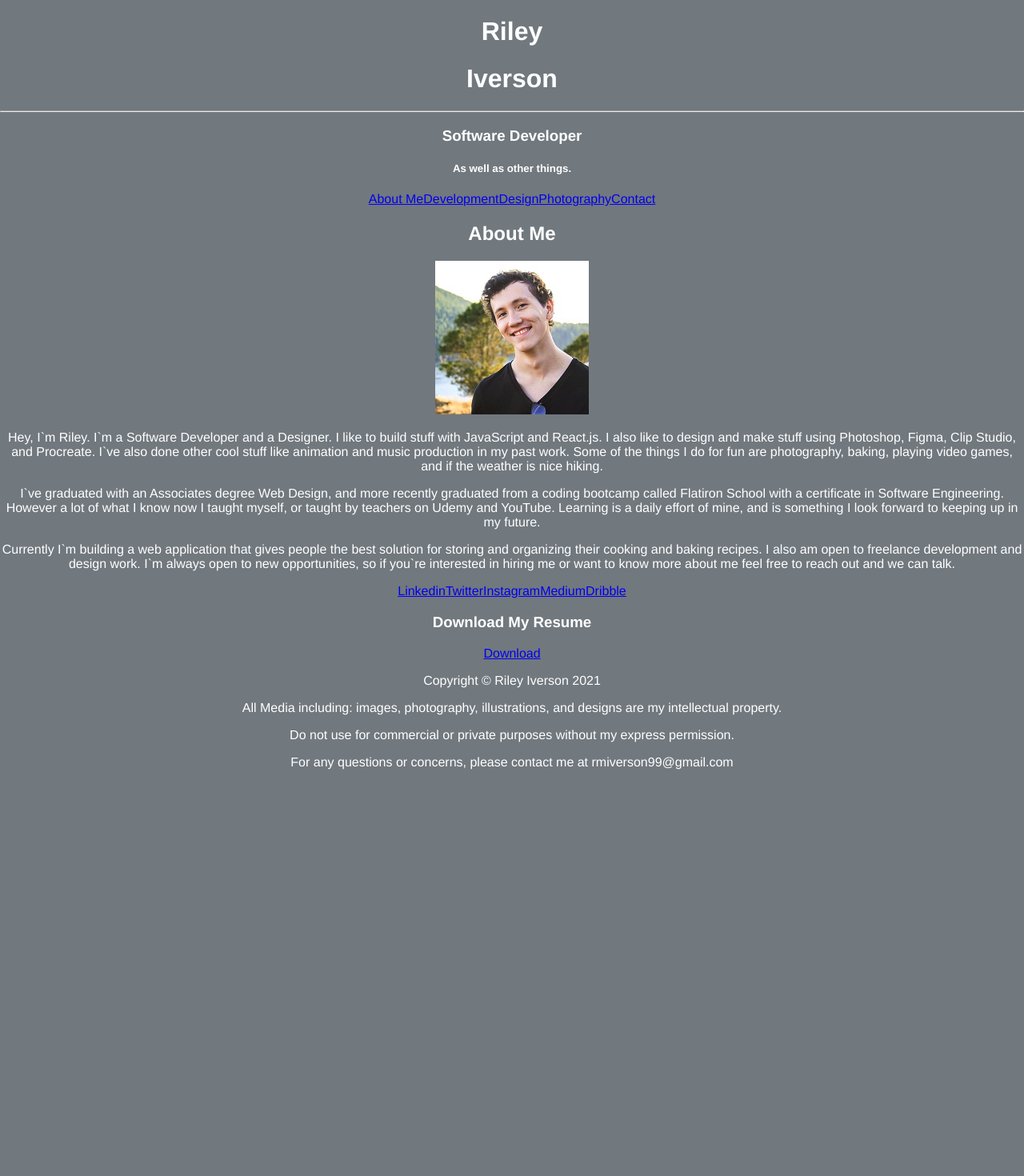
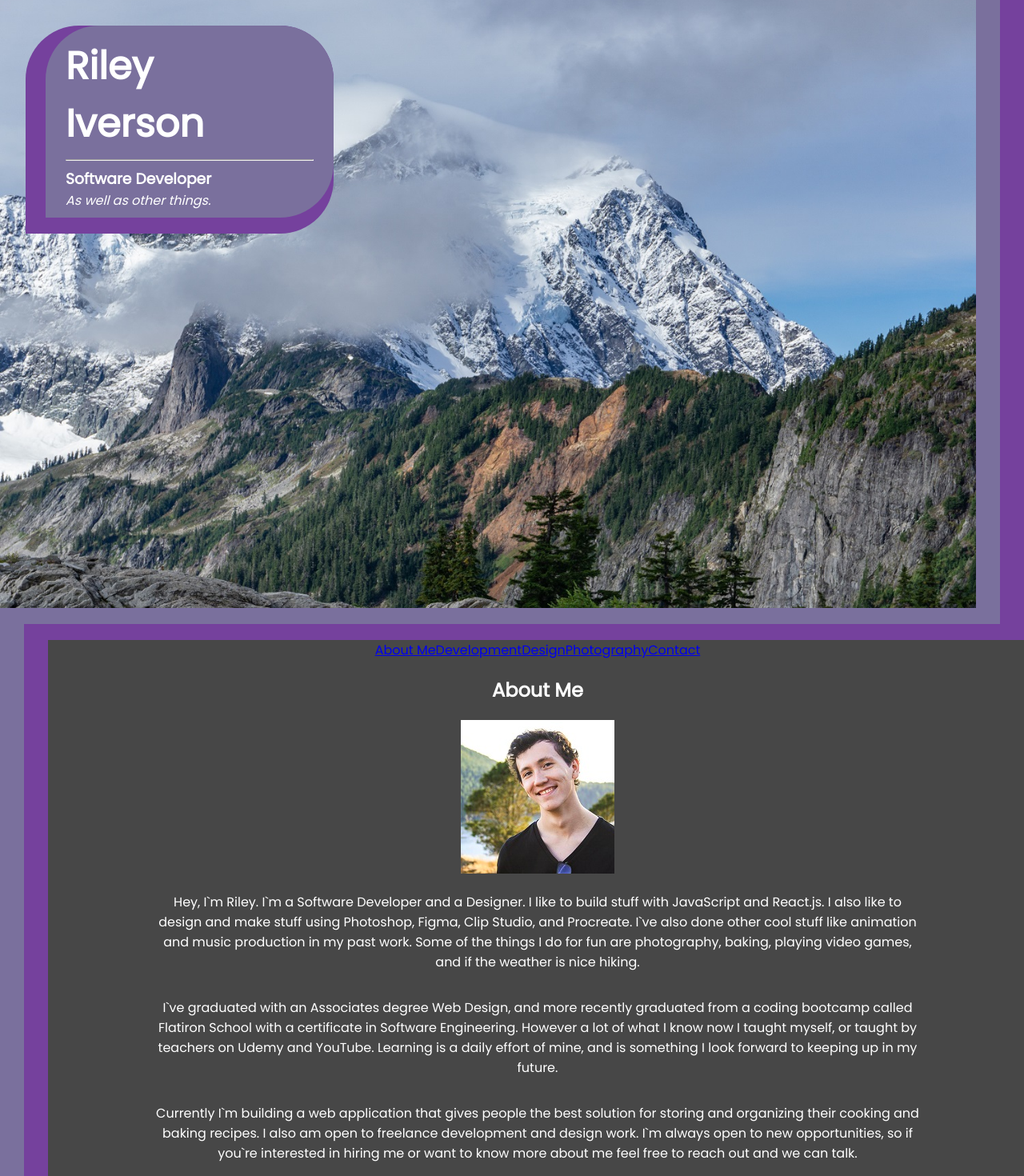
Before and after one commit to Rmiverson/rmiportfolio, a React (Create React App) app: page / in a window 1280 px wide. Shown: the top 1470 px of the page at 80% size. Before the commit the page ends 962 px from the top, so only its background shows below. Built offline with nearby package versions, Linux system fonts and the light colour scheme.

Commit message:
got super far on syling the landing page.

```diff
--- a/src/App.js
+++ b/src/App.js
@@ -1,13 +1,11 @@
 import React from 'react';
 import './scss/App.scss';
 import RouteBoard from './RoutBoard';
-import Footer from './components/Footer';
 
 const App = () => {
   return (
     <div className="App">
       <RouteBoard />
-      <Footer />
     </div>
   );
 };
--- a/src/components/Splash.js
+++ b/src/components/Splash.js
@@ -3,11 +3,13 @@ import React from "react";
 const Splash = () => {
   return (
     <div className="splash">
+      <div className="inner-bg">
         <h1>Riley</h1>
         <h1>Iverson</h1>
         <hr/>
         <h3>Software Developer</h3>
-            <h5>As well as other things.</h5>
+        <p>As well as other things.</p>
+      </div>
     </div>
   )
 }
--- a/src/containers/AboutMe.js
+++ b/src/containers/AboutMe.js
@@ -2,6 +2,7 @@ import React, { useState, useEffect } from "react";
 import Nav from "../components/Nav";
 import SocialBar from "../components/SocialBar";
 import Splash from "../components/Splash";
+import Footer from '../components/Footer';
 
 const AboutMe = () => {
   const [result, setResult] = useState({data: {}, status: null, message: null});
@@ -33,10 +34,35 @@ const AboutMe = () => {
     return (
       <div className="about-me">
         <div className="landing">
+          <div className="splash-content">
             <Splash />
+            <div className="landing-ribbon">
+              <div className="inner-landing-ribbon"></div>
             </div>
+          </div>
+
+          <div className="mid-ribbon-container">
+            <div className="mid-ribbon-corner-l">
+              <div className="inner-mid-ribbon-corner-l"></div>
+            </div>
+
+            <div className="mid-ribbon">
+              <div className="inner-mid-ribbon"></div>
+            </div>
+
+            <div className="mid-ribbon-corner-r">
+              <div className="inner-mid-ribbon-corner-r"></div>
+            </div>
+          </div>
+        </div>
+
+        <div className="lower-content">
+          <div className="body-ribbon">
+            <div className="inner-body-ribbon"></div>
+          </div>
+
+          <div className="main-body">
             <Nav />
-        <div className="main-body">
             <h2>About Me</h2>
             {result.data?.aboutMe?.map((value, index) => {
               if (index === 0) {
@@ -59,6 +85,9 @@ const AboutMe = () => {
               <h3>Download My Resume</h3>
               <a href={result.data?.resume}>Download</a>
             </div>
+
+            <Footer />
+          </div>
         </div>
       </div>
     );
--- a/src/scss/App.scss
+++ b/src/scss/App.scss
@@ -1,3 +1,133 @@
 .App {
   text-align: center;
 }
+
+.about-me {
+  .splash {
+    display: flex;
+    flex-direction: row-reverse;
+    background-color: #75419D;
+    border-radius: 67px 67px 67px 0px;
+    height: 260px;
+    width: 385px;
+    margin: 2rem 0px 0px 2rem ;
+
+    .inner-bg {
+      background-color: #7A709D;
+      border-radius: 67px 67px 67px 0px;
+      width: 100%;
+      margin-left: 25px;
+      margin-bottom: 20px;
+      padding: 15px 25px 0px 25px;
+      text-align: left;
+
+      h1, h3, p {
+        margin: 0px;
+      }
+
+      h1 {
+        font-size: 3em;
+      }
+
+      p {
+        font-style: italic;
+      }
+    }
+  }
+
+  .landing {
+    background-image: url('../../public/media/bg2.JPG');
+    background-repeat: no-repeat;
+    background-position: center;
+    background-size: cover;
+    height: 100vh;
+
+    .splash-content {
+      display: flex;
+      justify-content: space-between;
+      height: 95vh;
+
+      .landing-ribbon {
+        background-color: #7A709D;
+        width: 60px;
+        display: flex;
+        flex-direction: row-reverse;
+
+        .inner-landing-ribbon {
+          background-color: #75419D;
+          width: 50%;
+        }
+      }
+    }
+
+    .mid-ribbon-container {
+      display: flex;
+      width: 100%;
+
+      .mid-ribbon-corner-l {
+        display: flex;
+        justify-content: flex-end;
+        align-items: flex-end;
+        background-color: #7A709D;
+        width: 60px;
+
+        .inner-mid-ribbon-corner-l {
+          background-color: #75419D;
+          width: 50%;
+          height: 50%;
+        }
+      }
+
+      .mid-ribbon-corner-r {
+        background-color: #75419D;
+        width: 60px;
+
+        .inner-mid-ribbon-corner-r {
+          background-color: #7A709D;
+          width: 50%;
+          height: 50%;
+        }
+      }
+
+      .mid-ribbon {
+        display: flex;
+        flex-direction: column;
+        background-color: #75419D;
+        height: 5vh;
+        width: calc(100% - 120px);
+
+        .inner-mid-ribbon {
+          background-color: #7A709D;
+          height: 50%;
+        }
+      }
+    }
+
+  }
+
+  .lower-content {
+    display: flex;
+    justify-content: space-between;
+    height: 100vh;
+
+    .body-ribbon {
+      display: flex;
+      flex-direction: row-reverse;
+      background-color: #7A709D;
+      width: 60px;
+
+      .inner-body-ribbon {
+        background-color: #75419D;
+        width: 50%;
+      }
+    }
+
+    .main-body {
+      display: flex;
+      flex-direction: column;
+      width: 75vw;
+      height: 100%;
+      padding-right: 10vw;
+    }
+  }
+}
--- a/src/scss/index.scss
+++ b/src/scss/index.scss
@@ -1,11 +1,13 @@
+@import url('https://fonts.googleapis.com/css2?family=Poppins&display=swap');
+
 body {
   margin: 0;
-  font-family: 'Lora', 'Helvetica Neue', Helvetica, Arial, sans-serif;
+  font-family: 'Poppins', 'Helvetica Neue', Helvetica, Arial, sans-serif;
   position: relative;
   width: 100%;
   height: 100%;
   color: white;
-  background-color: #71787e;
+  background-color: #474747;
   -webkit-font-smoothing: antialiased;
   -moz-osx-font-smoothing: grayscale;
 }
@@ -16,6 +18,5 @@ html {
 }
 
 code {
-  font-family: source-code-pro, Menlo, Monaco, Consolas, 'Courier New',
-    monospace;
+  font-family: source-code-pro, Menlo, Monaco, Consolas, 'Courier New', monospace;
 }
```
Lines whose indentation alone changed are shown as unchanged.
